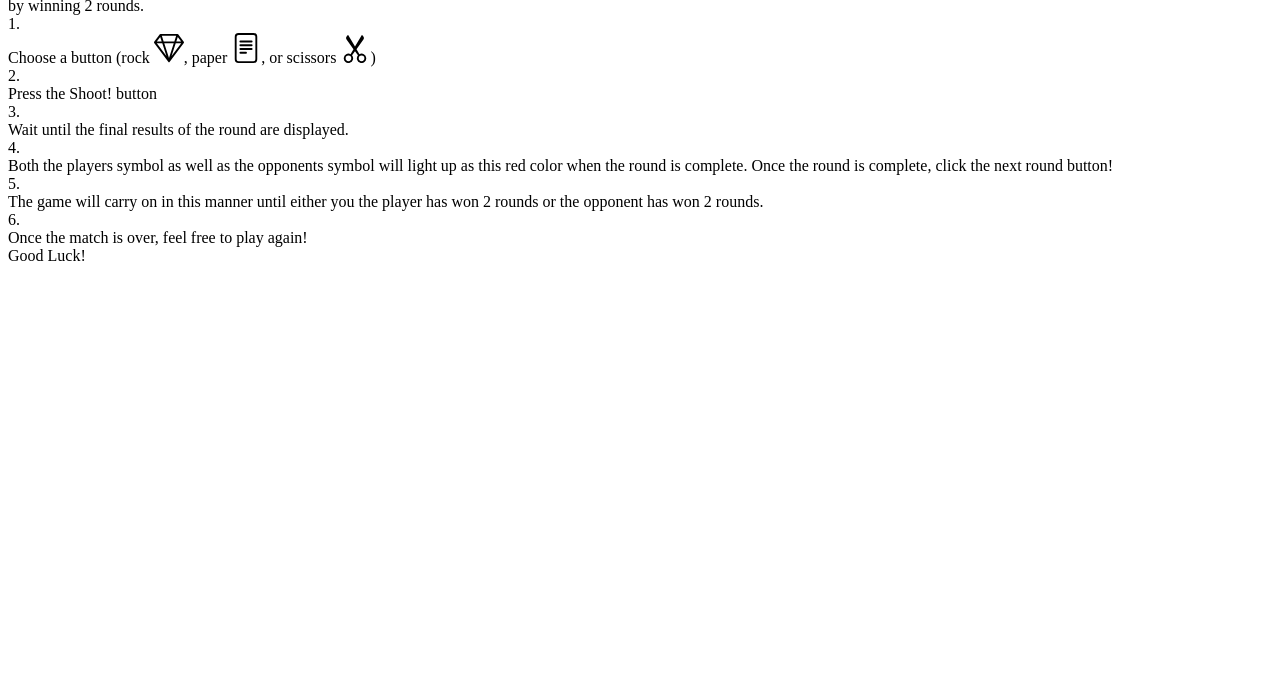
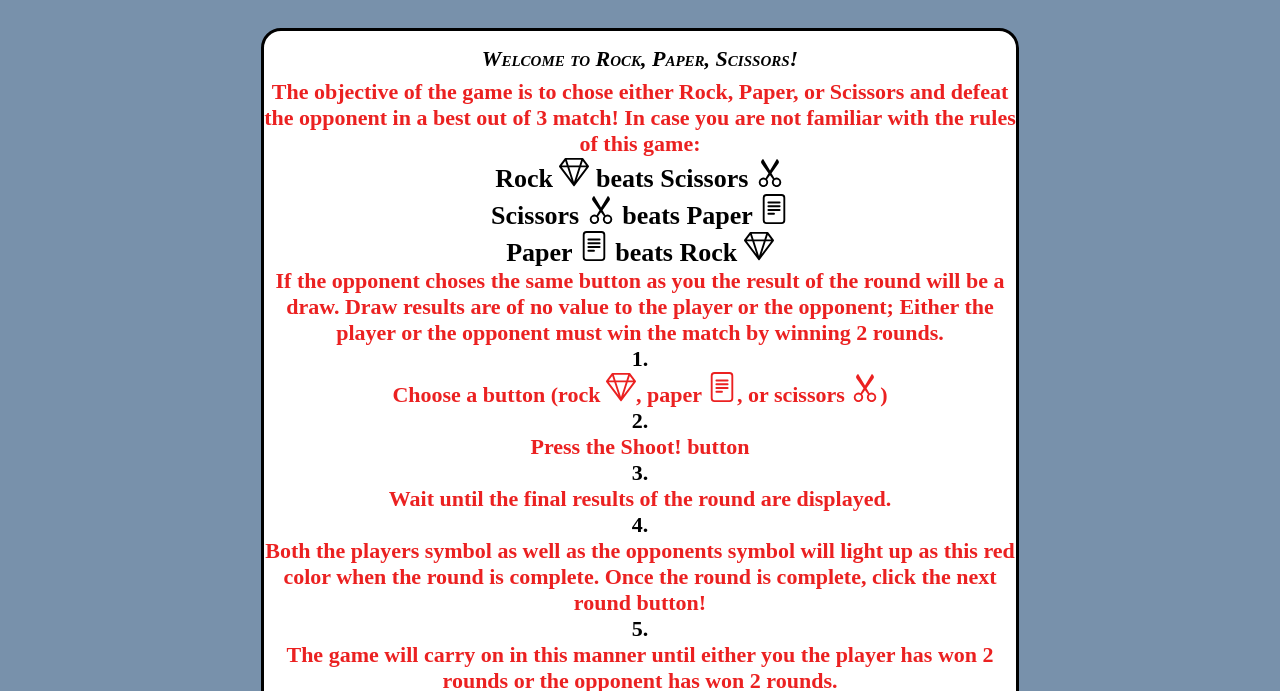
Before and after one commit to Bretbret18/RockPaperScissorsApp, a plain HTML site: page infoPage.html in a window 1280 px wide. Shown: the part 258-949 px from the top of the page. Before the commit the page ends 800 px from the top, so only its background shows below. Drawn offline with Linux system fonts and the light colour scheme.

Commit message:
file/ file path changes continued

```diff
--- a/infoPage.html
+++ b/infoPage.html
@@ -4,7 +4,7 @@
     <meta charset="UTF-8">
     <meta http-equiv="X-UA-Compatible" content="IE=edge">
     <meta name="viewport" content="width=device-width, initial-scale=1.0">
-    <link rel="stylesheet" href="/assets/css/finalTwo.css">
+    <link rel="stylesheet" href="style.css">
     <title>Info: Rock, Paper, Scissors App</title>
 </head>
 <body>
```
Also changed, not shown: index.html (+1 -1 lines).
